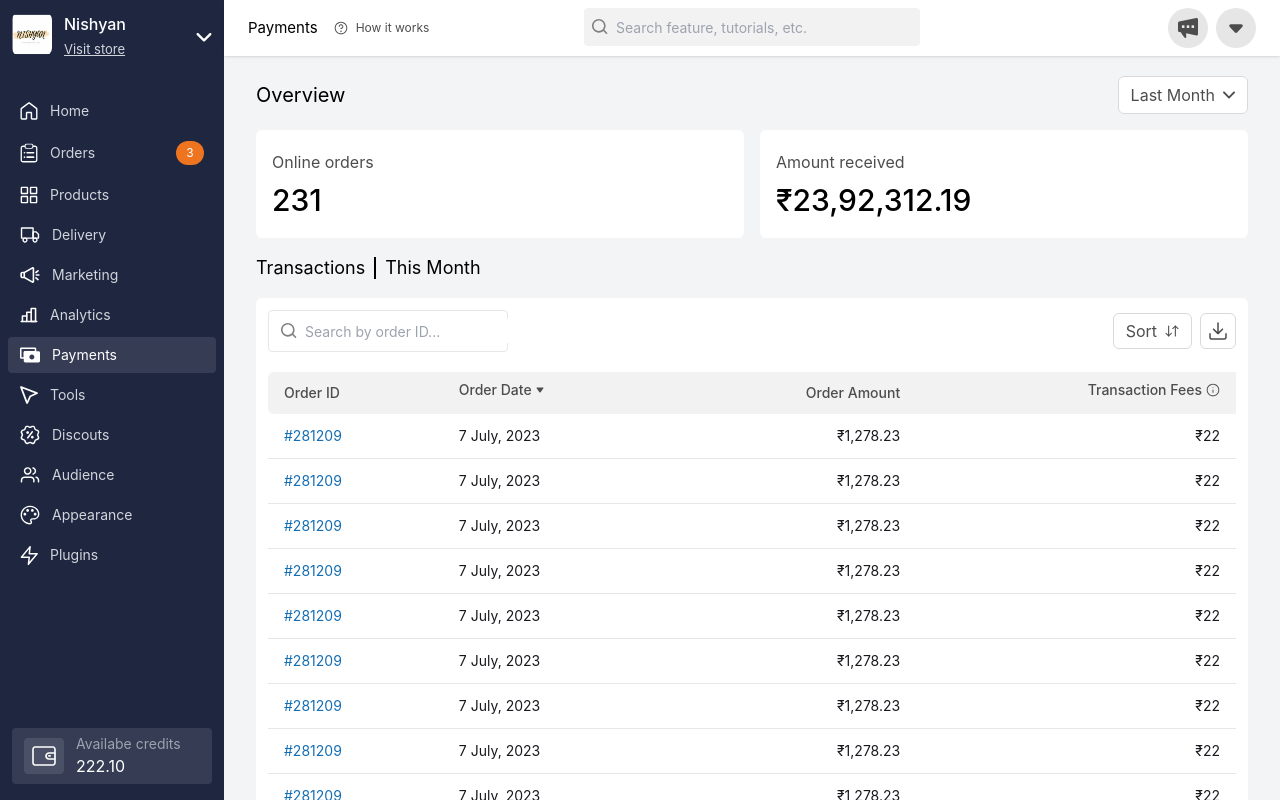
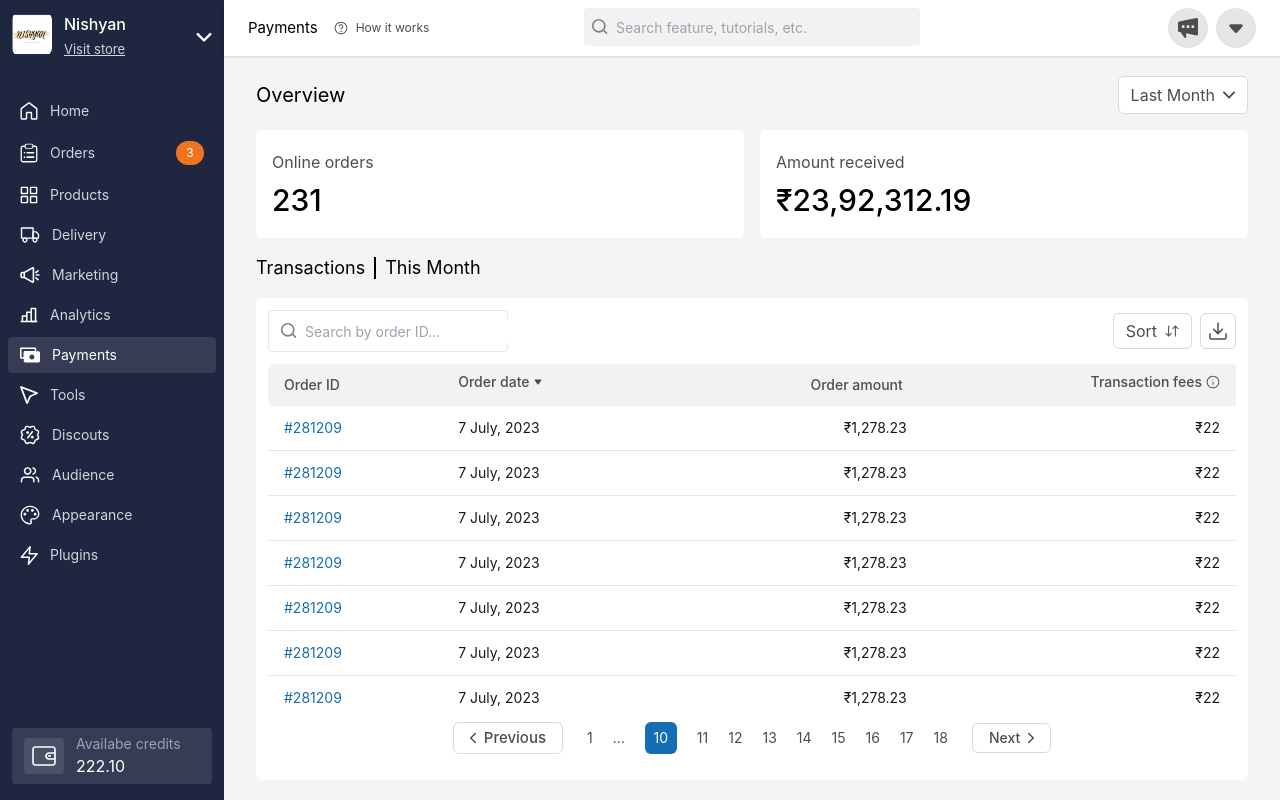
Before and after one commit to ChetanXpro/payout-dashboard, a React (Vite) app: page / in a window 1280 px wide. Built offline with nearby package versions, Linux system fonts and the light colour scheme; a web font is replaced by a local one.

Commit message:
fix: table overflow issue

```diff
--- a/src/components/Layout/Sidebar.tsx
+++ b/src/components/Layout/Sidebar.tsx
@@ -201,7 +201,7 @@ const Sidebar: React.FC<SidebarProps> = ({
                       {item?.children?.map((child, index) => (
                         <li
                           key={index}
-                          className={`flex items-center  hover:bg-[#FFFFFF1A] rounded-md p-2 px-3
+                          className={`flex items-center text-[13px]  hover:bg-[#FFFFFF1A] rounded-md p-2 px-3
                                  cursor-pointer`}
                           onClick={() => onButtonClick(child.name)}
                         >
--- a/src/pages/CashFreeDashboard/index.tsx
+++ b/src/pages/CashFreeDashboard/index.tsx
@@ -43,7 +43,45 @@ const CashFreeDashboard = () => {
       orderAmount: "₹1,278.23",
       transactionFees: "₹22",
     },
+    {
+      orderId: "#281209",
+      orderDate: "7 July, 2023",
+      orderAmount: "₹1,278.23",
+      transactionFees: "₹22",
+    },
 
+    {
+      orderId: "#281209",
+      orderDate: "7 July, 2023",
+      orderAmount: "₹1,278.23",
+      transactionFees: "₹22",
+    },
+    {
+      orderId: "#281209",
+      orderDate: "7 July, 2023",
+      orderAmount: "₹1,278.23",
+      transactionFees: "₹22",
+    },
+
+    {
+      orderId: "#281209",
+      orderDate: "7 July, 2023",
+      orderAmount: "₹1,278.23",
+      transactionFees: "₹22",
+    },
+    {
+      orderId: "#281209",
+      orderDate: "7 July, 2023",
+      orderAmount: "₹1,278.23",
+      transactionFees: "₹22",
+    },
+
+    {
+      orderId: "#281209",
+      orderDate: "7 July, 2023",
+      orderAmount: "₹1,278.23",
+      transactionFees: "₹22",
+    },
     {
       orderId: "#281209",
       orderDate: "7 July, 2023",
@@ -97,7 +135,7 @@ const CashFreeDashboard = () => {
         <div className="custom-vertical-bar mx-2"></div>
         <p>This Month</p>
       </div>
-      <div className="bg-white  rounded-md h-full p-3 flex flex-col justify-between gap-5">
+      <div className="bg-white  rounded-md h-[100%] p-3 overflow-y-auto flex flex-col  gap-3">
         <div className="flex w-full items-center  justify-between">
           <div className="w-[15rem]">
             <SearchBar
@@ -116,26 +154,26 @@ const CashFreeDashboard = () => {
             </div>
           </div>
         </div>
-        <div className=" h-[18rem] md:h-full overflow-y-auto    ">
-          <table className="min-w-full     ">
-            <thead className="  rounded-lg">
+        <div className="  overflow-y-auto  h-full   ">
+          <table className="w-full overflow-y-auto  h-[100%]    ">
+            <thead className="   rounded-lg">
               <tr className="  rounded-md  bg-[#F2F2F2] ">
                 <th className="py-[11px] rounded-s-md   px-4  font-medium text-[#4D4D4D] text-sm  text-start ">
                   Order ID
                 </th>
                 <th className="py-2 px-4  font-medium text-[#4D4D4D] text-sm flex    ">
                   <div className="flex gap-1 items-center ">
-                    <p>Order Date</p>
+                    <p>Order date</p>
                     <TriangleIcon />
                   </div>
                 </th>
                 {/* <div className="w-[10rem]"></div> */}
-                <th className="py-2 px-4   font-medium text-[#4D4D4D] text-sm text-end ">
-                  Order Amount
+                <th className="py-2 px-5   font-medium text-[#4D4D4D] text-sm text-end  ">
+                  Order amount
                 </th>
                 <th className="py-2 px-4 rounded-e-md  font-medium flex gap-1 items-center text-[#4D4D4D] text-sm text-start">
                   <div className="flex gap-1 rounded-e-md items-center justify-end w-full">
-                    <p>Transaction Fees</p>
+                    <p>Transaction fees</p>
                     <InfoIcon />
                   </div>
                 </th>
```
